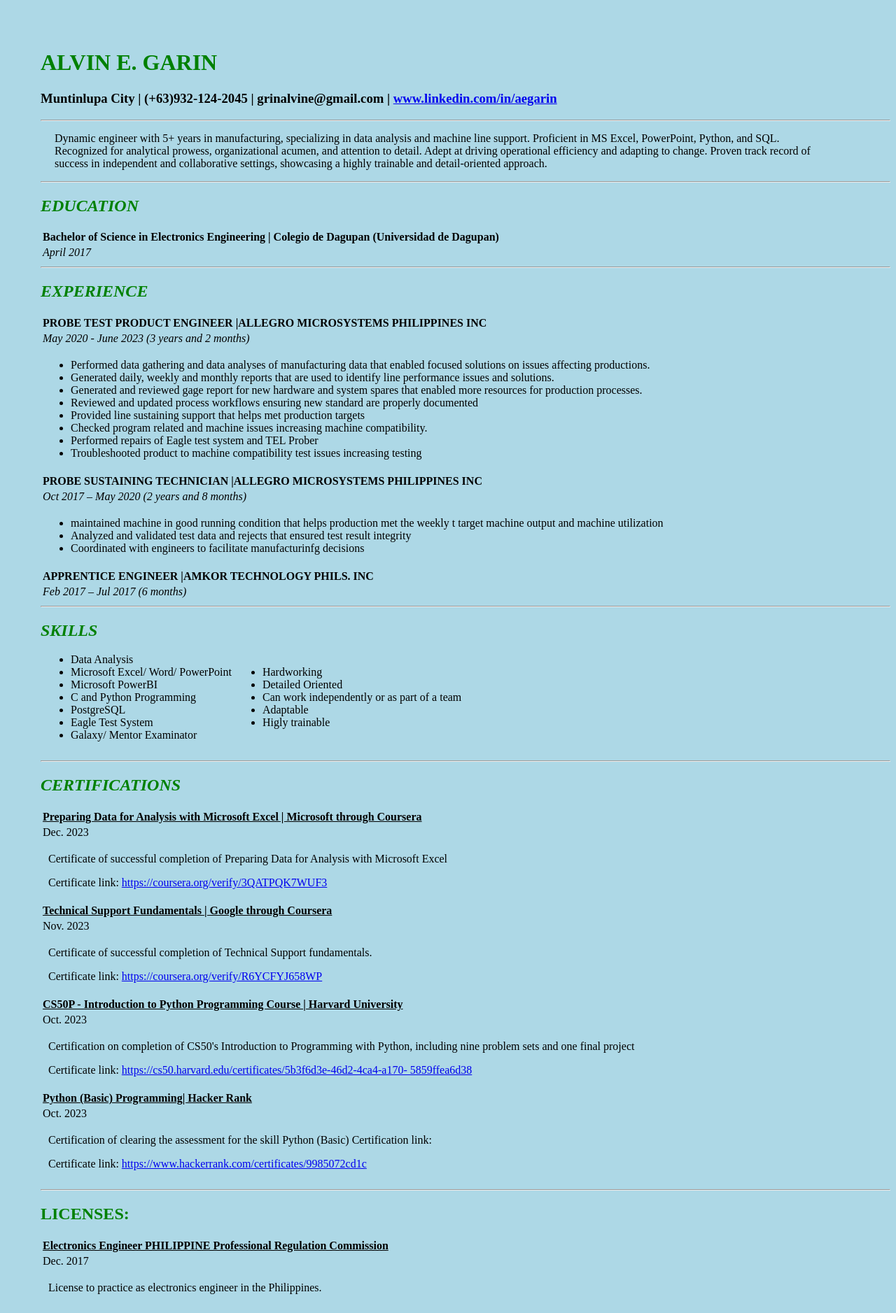
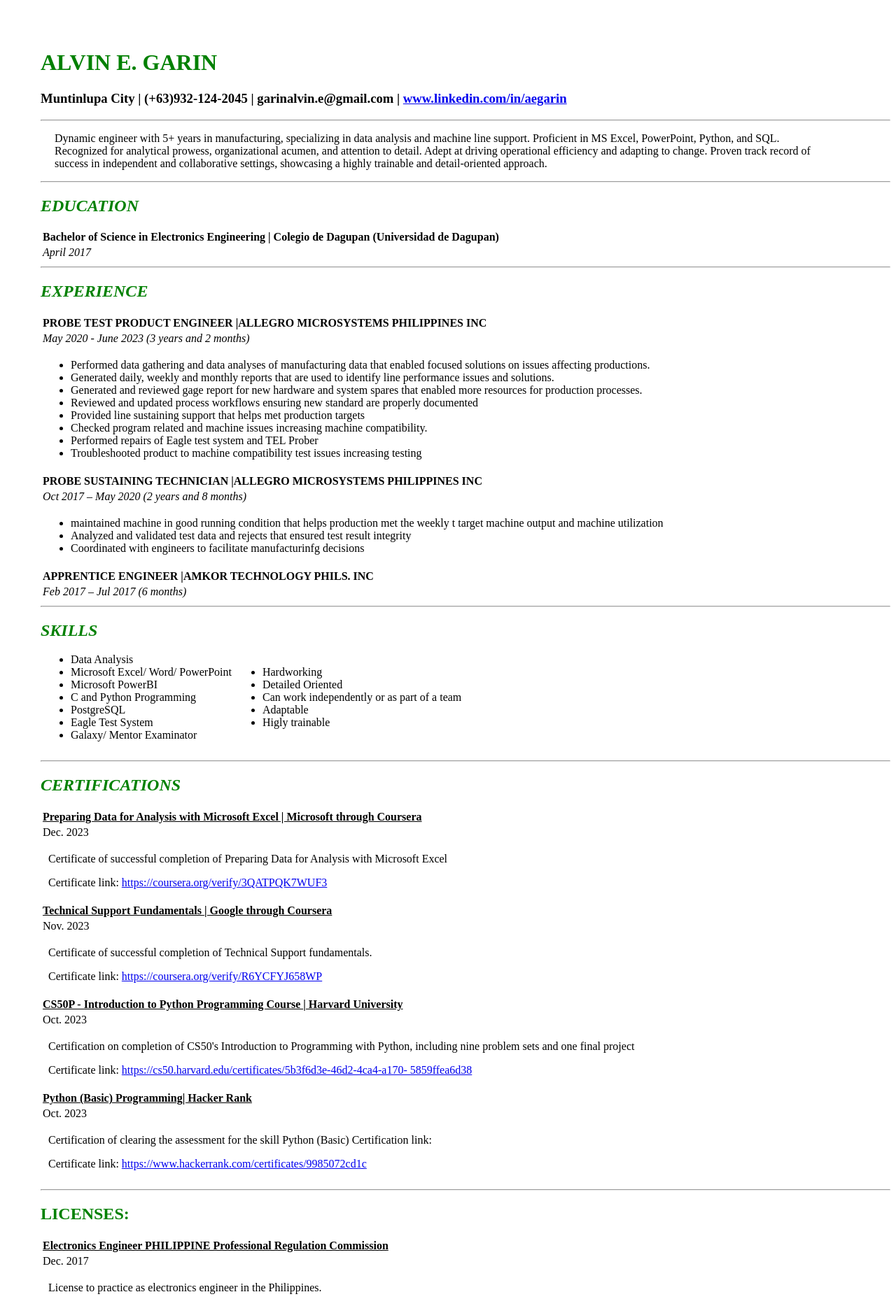
Before and after one commit to kyusyer/django_projecty2, a Django app: page /my_profile/ in a window 1280 px wide. Shown: the whole page at 70% size. Run offline with Django 5.2, Linux system fonts and the light colour scheme; some libraries are stand-ins or nearby versions.

Commit message:
Edit html content and removed unneeded tags

```diff
--- a/alpha/my_profile/static/my_profile/stylesheet.css
+++ b/alpha/my_profile/static/my_profile/stylesheet.css
@@ -5,7 +5,7 @@
 }
 
 html {
-    background: lightblue;
+    background: white;
     margin-left: 50px;
     margin-top: 50px;
 
--- a/alpha/my_profile/templates/my_profile/index.html
+++ b/alpha/my_profile/templates/my_profile/index.html
@@ -23,10 +23,10 @@
             <tr>
                 <td>Muntinlupa City |</td>
                 <td>(+63)932-124-2045 |</td>
-                <td>grinalvine@gmail.com |</td>
+                <td>garinalvin.e@gmail.com |</td>
                 <td><a href="www.linkedin.com/in/aegarin">www.linkedin.com/in/aegarin</a></td>
             </tr>
-
+        </h3>
     </div>
     <hr>
     <div class="summary">
@@ -157,21 +157,11 @@
             </td>
             <td>
                 <ul>
-                    <li>
-                        Hardworking
-                    </li>
-                    <li>
-                        Detailed Oriented
-                    </li>
-                    <li>
-                        Can work independently or as part of a team
-                    </li>
-                    <li>
-                        Adaptable
-                    </li>
-                    <li>
-                        Higly trainable
-                    </li>
+                    <li>Hardworking</li>
+                    <li>Detailed Oriented</li>
+                    <li>Can work independently or as part of a team</li>
+                    <li>Adaptable</li>
+                    <li>Higly trainable</li>
                 </ul>
             </td>
         </table>
@@ -188,8 +178,6 @@
                 <td>
                     Dec. 2023
                 </td>
-            </tr>
-
             </tr>
             <tr>
                 <td>
@@ -213,7 +201,6 @@
                     Nov. 2023
                 </td>
             </tr>
-            </tr>
             <tr>
                 <td>
                     <p>
@@ -235,7 +222,6 @@
                 <td>
                     Oct. 2023
                 </td>
-            </tr>
             </tr>
             <tr>
                 <td>
@@ -260,7 +246,6 @@
                 <td>
                     Oct. 2023
                 </td>
-            </tr>
             </tr>
             <tr>
                 <td>
@@ -289,7 +274,6 @@
                     Dec. 2017
                 </td>
             </tr>
-            </tr>
             <tr>
                 <td>
                     <p>
```
